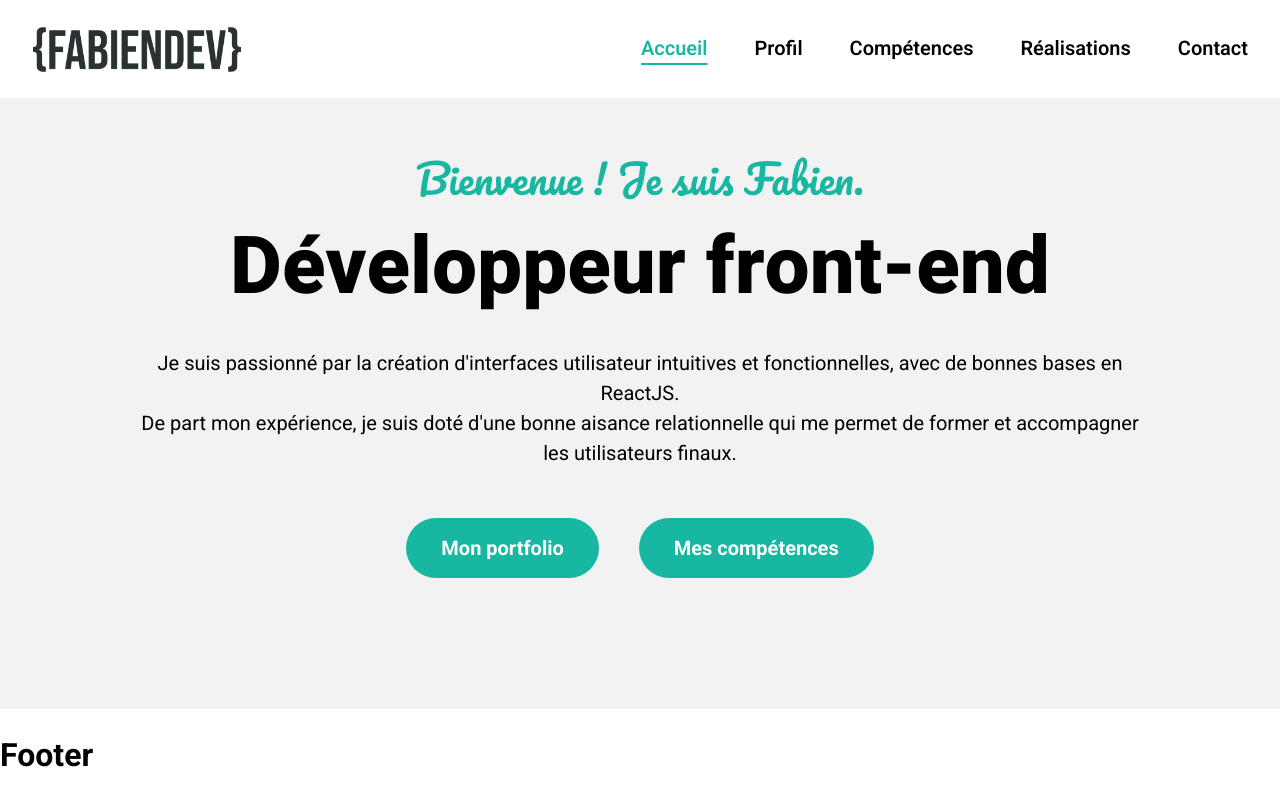
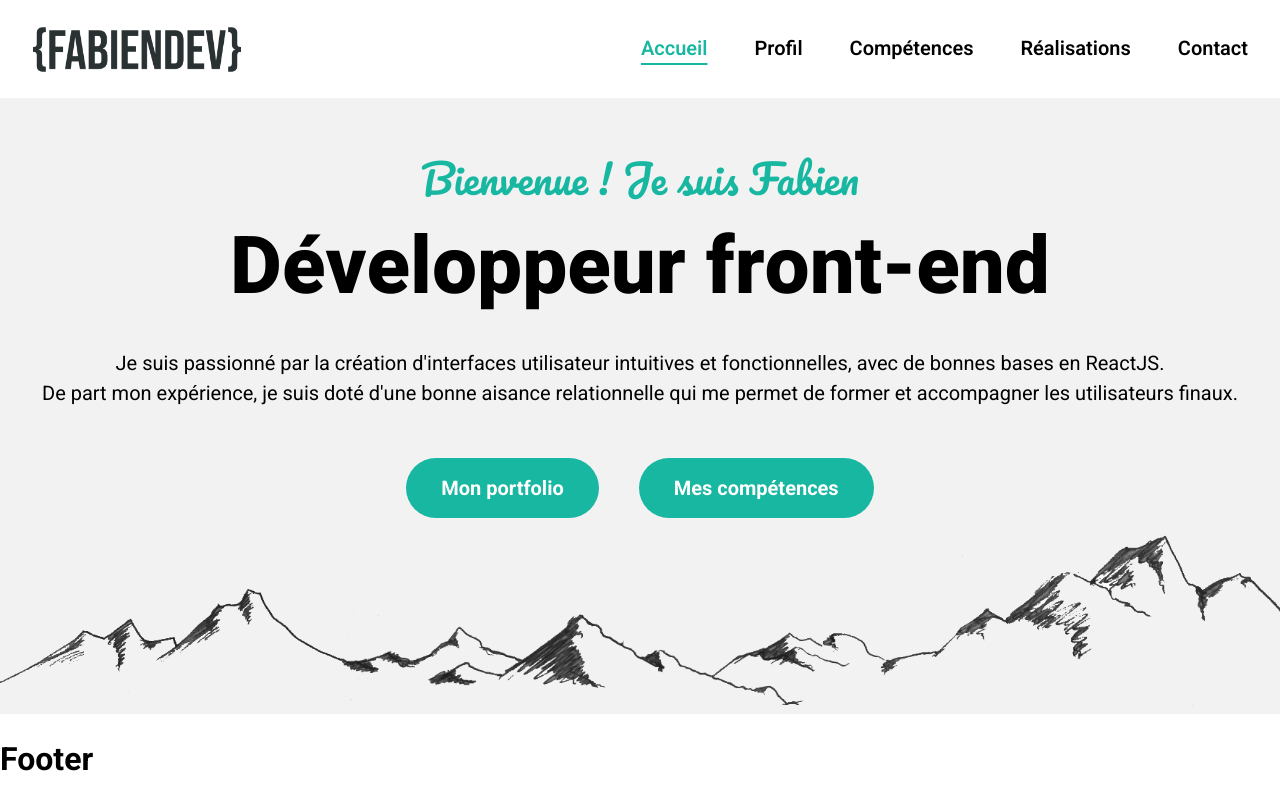
Before and after one commit to fabiendevfront/portfolio, a React (Vite) app: page / in a window 1280 px wide. Built offline with nearby package versions, Linux system fonts and the light colour scheme.

Commit message:
Add intro text, add mountain cover, design

```diff
--- a/src/components/HeroBanner.jsx
+++ b/src/components/HeroBanner.jsx
@@ -3,7 +3,7 @@ import LinkButton from "../components/LinkButton";
 const HeroBanner = () => {
     return (
         <section className="hero">
-            <p className="hero__intro">Bienvenue ! Je suis Fabien. </p>
+            <p className="hero__intro">Bienvenue ! Je suis Fabien</p>
             <h2 className="hero__title">Développeur front-end</h2>
             <p className="hero__subtitle">
                 Je suis passionné par la création d&apos;interfaces utilisateur intuitives et fonctionnelles, avec de bonnes bases en ReactJS.<br />
--- a/src/pages/Home.jsx
+++ b/src/pages/Home.jsx
@@ -1,4 +1,5 @@
 import HeroBanner from "../components/HeroBanner";
+import mountainCover from "../assets/images/mountain.png";
 
 const Home = () => {
     return (
@@ -7,7 +8,7 @@ const Home = () => {
                 <HeroBanner/>
             </div>
             <div className="home__cover">
-
+                <img src={mountainCover} alt="Image de couverture montagnes" />
             </div>
         </div>
     );
--- a/src/styles/components/_heroBanner.scss
+++ b/src/styles/components/_heroBanner.scss
@@ -29,7 +29,6 @@
 
     &__subtitle {
         @include mixins.font-size(20px);
-        width: 80%;
         margin-bottom: 30px;
         text-align: center;
     }
--- a/src/styles/pages/_home.scss
+++ b/src/styles/pages/_home.scss
@@ -6,8 +6,15 @@
 /*******************/
 
 .home {
+    display: flex;
+    flex-direction: column;
+    align-items: center;
 
     &__hero {
         padding-top: 50px;
     }
+
+    &__cover {
+
+    }
 }
```
Also changed, not shown: src/assets/images/mountain.png (added).
